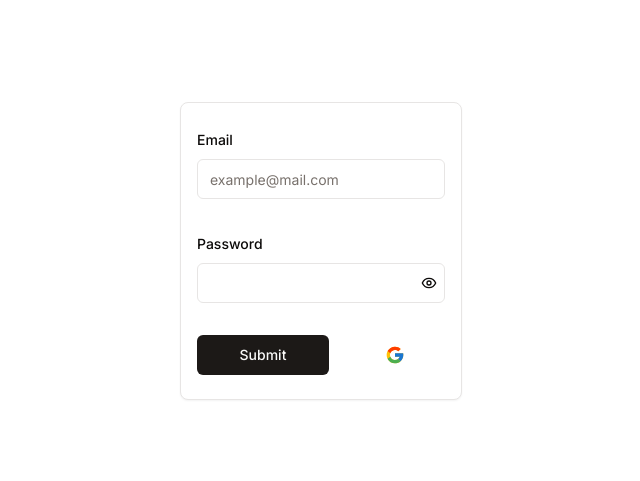
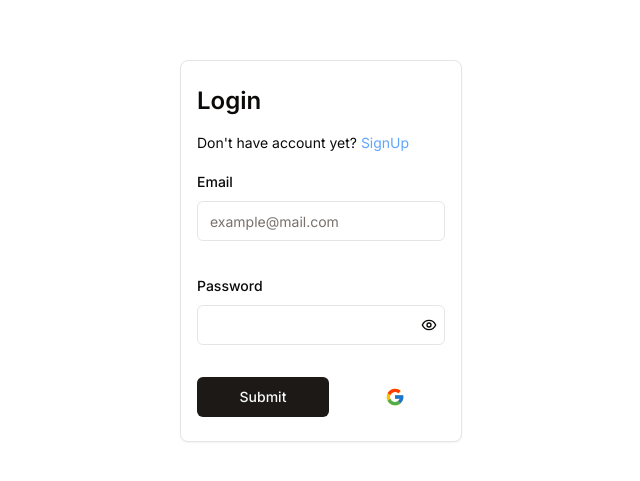
Before and after one commit to i-vanb/xmr, a Next.js app: page /login in a window 1280 px wide. Shown: the part 149-630 px from the top of the page, without its empty margins (319-959 px from the left). Built offline with nearby package versions, Linux system fonts and the light colour scheme; no server answers.

Commit message:
links inside signup and login on each other

```diff
--- a/src/app/(auth)/login/LoginForm.tsx
+++ b/src/app/(auth)/login/LoginForm.tsx
@@ -19,6 +19,7 @@ import {PasswordInput} from "@/components/ui/password-input";
 import {loginUser} from "@/actions/user";
 import SocialSign from "@/app/(auth)/login/SocialSign";
 import {toast} from "sonner";
+import Link from "next/link";
 
 export const LoginForm = () => {
   const form = useForm<z.infer<typeof formSchema>>({
@@ -39,36 +40,41 @@ export const LoginForm = () => {
 
   return (
     <Form {...form}>
+      <div>
+        <h1 className="text-2xl font-semibold mb-4">Login</h1>
+        <p className="text-sm mb-4">Don't have account yet? <Link className="text-blue-400" href={'/signup'}>SignUp</Link>
+        </p>
+      </div>
       <form onSubmit={form.handleSubmit(onSubmit)} className="space-y-8">
         <FormField
           control={form.control}
           name="email"
-          render={({ field }) => (
+          render={({field}) => (
             <FormItem>
               <FormLabel>Email</FormLabel>
               <FormControl>
                 <Input placeholder="example@mail.com" {...field} />
               </FormControl>
-              <FormMessage />
+              <FormMessage/>
             </FormItem>
           )}
         />
         <FormField
           control={form.control}
           name="password"
-          render={({ field }) => (
+          render={({field}) => (
             <FormItem>
               <FormLabel>Password</FormLabel>
               <FormControl>
                 <PasswordInput {...field} />
               </FormControl>
-              <FormMessage />
+              <FormMessage/>
             </FormItem>
           )}
         />
         <div className="flex gap-4 items-center">
           <Button className="flex-1" type="submit">Submit</Button>
-          <SocialSign />
+          <SocialSign/>
         </div>
       </form>
     </Form>
--- a/src/app/(auth)/signup/SignUpForm.tsx
+++ b/src/app/(auth)/signup/SignUpForm.tsx
@@ -18,6 +18,7 @@ import {formSchema} from "@/app/(auth)/signup/signup.schema";
 import {PasswordInput} from "@/components/ui/password-input";
 import {signUser} from "@/actions/user";
 import {toast} from "sonner";
+import Link from "next/link";
 
 export const SignUpForm = () => {
   const form = useForm<z.infer<typeof formSchema>>({
@@ -39,56 +40,62 @@ export const SignUpForm = () => {
 
   return (
     <Form {...form}>
+      <div>
+        <h1 className="text-2xl font-semibold mb-4">SignUp</h1>
+        <p className="text-sm mb-4">Already have an account? <Link className="text-blue-400"
+                                                                  href={'/login'}>LogIn</Link>
+        </p>
+      </div>
       <form onSubmit={form.handleSubmit(onSubmit)} className="space-y-8">
         <FormField
           control={form.control}
           name="username"
-          render={({ field }) => (
+          render={({field}) => (
             <FormItem>
               <FormLabel>Username</FormLabel>
               <FormControl>
                 <Input placeholder="" {...field} />
               </FormControl>
-              <FormMessage />
+              <FormMessage/>
             </FormItem>
           )}
         />
         <FormField
           control={form.control}
           name="email"
-          render={({ field }) => (
+          render={({field}) => (
             <FormItem>
               <FormLabel>Email</FormLabel>
               <FormControl>
                 <Input placeholder="example@mail.com" {...field} />
               </FormControl>
-              <FormMessage />
+              <FormMessage/>
             </FormItem>
           )}
         />
         <FormField
           control={form.control}
           name="password"
-          render={({ field }) => (
+          render={({field}) => (
             <FormItem>
               <FormLabel>Password</FormLabel>
               <FormControl>
                 <PasswordInput {...field} />
               </FormControl>
-              <FormMessage />
+              <FormMessage/>
             </FormItem>
           )}
         />
         <FormField
           control={form.control}
           name="confirmPassword"
-          render={({ field }) => (
+          render={({field}) => (
             <FormItem>
               <FormLabel>Confirm Password</FormLabel>
               <FormControl>
                 <PasswordInput {...field} />
               </FormControl>
-              <FormMessage />
+              <FormMessage/>
             </FormItem>
           )}
         />
--- a/src/app/_components/sign.button.tsx
+++ b/src/app/_components/sign.button.tsx
@@ -1,16 +1,12 @@
 import {Button} from "@/components/ui/button";
 import {auth, signIn, signOut} from "@/auth";
+import Link from "next/link";
 
 export const SignButton = () => {
   return (
-    <form
-      action={async () => {
-        "use server"
-        await signIn()
-      }}
-    >
-      <Button>Log in</Button>
-    </form>
+    <Link href={'/login'}>
+      <Button>Log In</Button>
+    </Link>
   )
 }
 
```
